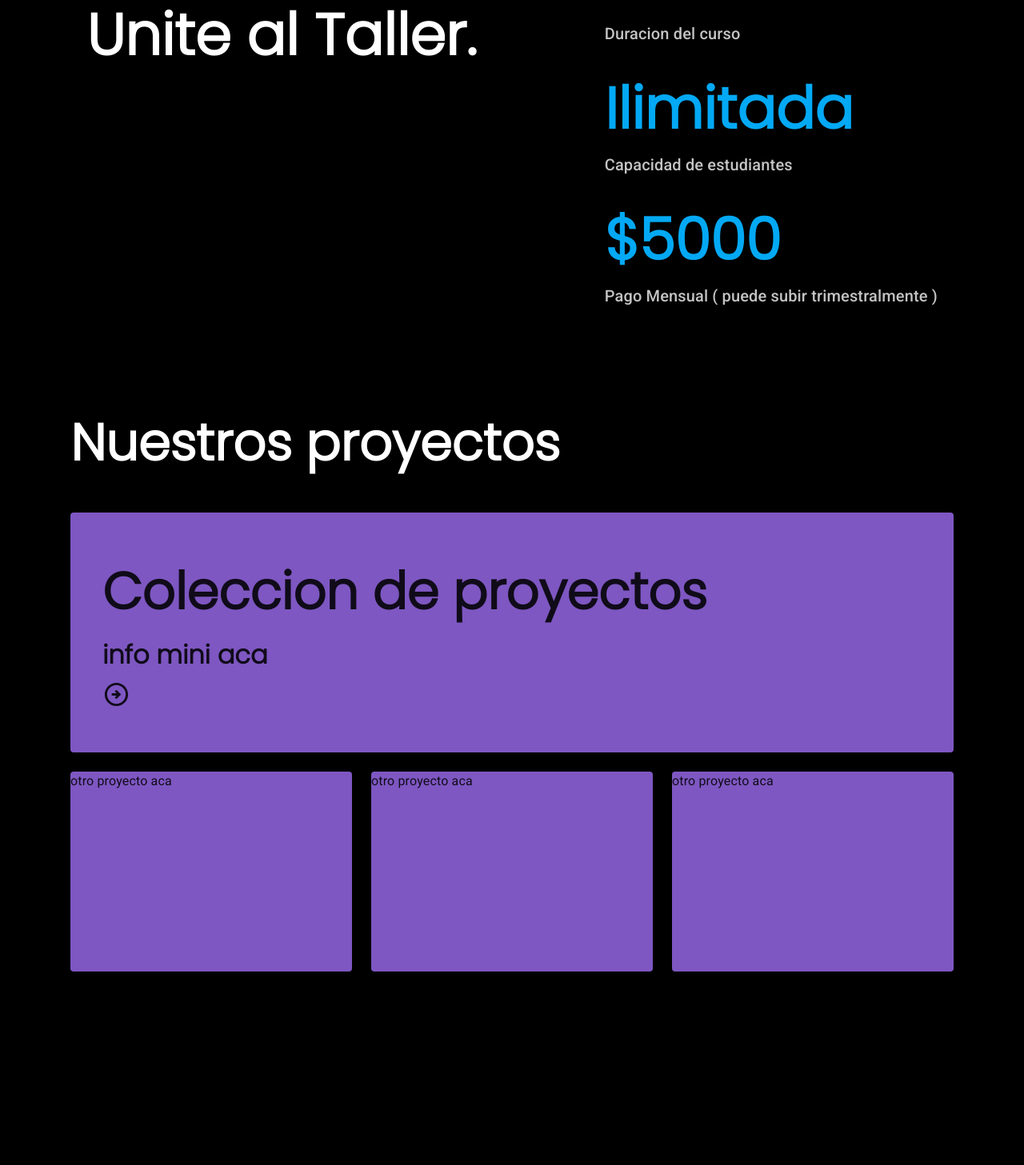
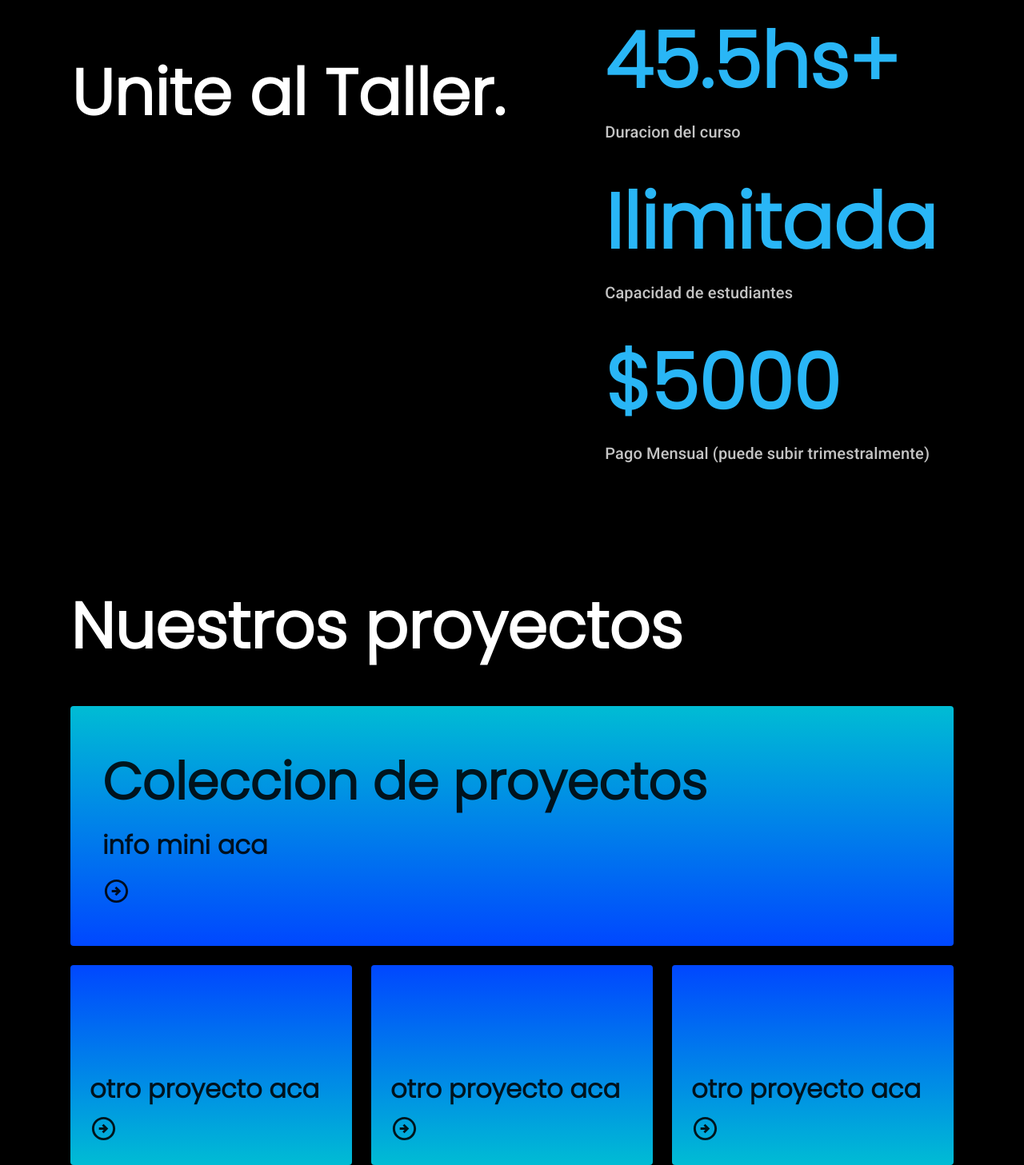
Before and after one commit to Maxi49/Programacion-la-merced, a React (Vite) app: page / in a window 1280 px wide. Shown: the part 854-2311 px from the top of the page at 80% size. Before the commit the page ends 2069 px from the top, so only its background shows below. Built offline with nearby package versions, Linux system fonts and the light colour scheme.

Commit message:
Some changes

```diff
--- a/index.html
+++ b/index.html
@@ -9,7 +9,7 @@
     <link href="https://fonts.googleapis.com/css2?family=Poppins:wght@300&display=swap" rel="stylesheet">
 
 
-    <title>Vite + React</title>
+    <title>Programacion La Merced</title>
   </head>
   <body class="bg-black" >
     <div id="root"></div>
--- a/src/Containers.jsx
+++ b/src/Containers.jsx
@@ -1,15 +1,41 @@
-import { Grid, Typography,Paper, makeStyles, Button, createTheme, ThemeProvider } from '@mui/material'
+import { Grid, Typography,Paper, makeStyles, Button, createTheme, ThemeProvider, useMediaQuery } from '@mui/material'
 import { Box, Container, Stack, display, height, typography } from '@mui/system'
 import React from 'react'
 import ArrowCircleRightOutlinedIcon from '@mui/icons-material/ArrowCircleRightOutlined';
-import { deepPurple } from '@mui/material/colors';
+import { deepPurple, grey,blue, purple,lightBlue,pink } from '@mui/material/colors';
+
 
 const theme = createTheme()
 
+theme.typography.h1 = {
+  fontSize: '2.2rem',
+  [theme.breakpoints.up('sm')] : {
+    fontSize: '3rem'
+  },
+  [theme.breakpoints.up('md')] : {
+      fontSize: '4.5rem'
+  },
+  [theme.breakpoints.up('lg')] : {
+    fontSize: '5rem'
+},
+  fontFamily: [
+      'Poppins'
+  ]
+}
+
 theme.typography.h3 = {
-    fontSize: '2rem',
+    fontSize: '1.7rem',
     [theme.breakpoints.up('md')] : {
         fontSize: '4rem'
+    },
+    fontFamily: [
+        'Poppins'
+    ]
+}
+theme.typography.h4 = {
+  fontSize: '1.4rem',
+  [theme.breakpoints.up('md')] : {
+      fontSize: '2rem'
   },
   fontFamily: [
       'Poppins'
@@ -27,21 +53,34 @@ theme.typography.h5 = {
 
 
 export const Containers = () => {
+
+    const prefersDarkMode = useMediaQuery('(prefers-color-scheme: dark)');
+
+    const themeDark = React.useMemo(
+    () =>
+      createTheme({
+        palette: {
+          mode: prefersDarkMode ? 'dark' : 'light',
+        },
+      }),
+    [prefersDarkMode],
+    );
+
     return (
         <>
         <ThemeProvider theme={theme} >
-            <Typography variant='h3' component={'h2'} color={'white'} >
+            <Typography variant='h1' component={'h2'} color={'white'} >
             Nuestros proyectos
             </Typography>
             <Grid mt={2} container spacing={3}>
             <Grid item xs={12} >
-              <Paper elevation={12} sx={{height:{xs:200, md:300,background:'-webkit-linear-gradient(to right, #5c258d, #4389a2)',
-              background: '#5c258d',
-              backgroundColor:deepPurple[400],
+                <Paper elevation={12} sx=
+            {{height:{xs:200,md:300,
               display:'flex',
               flexDirection:'column',
               justifyContent:'center',
               alignItems:'start',
+              background: 'linear-gradient(to top,#0047FF,#00BCD4);'
             }}} >
               <Box m={{xs:2,sm:3,md:5}}>
                   <Typography variant='h3' >
@@ -50,47 +89,59 @@ export const Containers = () => {
                   <Typography mt={1} variant='h5' >
                       info mini aca
                   </Typography>
-                  <Box mt={1} >
+                  <Box mt={2} >
                     <ArrowCircleRightOutlinedIcon fontSize='large' />
                   </Box>
                 </Box>
               </Paper>
           </Grid>
-          <Grid item xs={12} md={6} lg={4} sx={{
-            }} >
-                <Box>
-
-                </Box>
+          <Grid item xs={12} md={6} lg={4}>
               <Paper elevation={12} sx={{height:{xs:200, md:250,
-                backgroundColor:deepPurple[400],
+              background: 'linear-gradient(to bottom,#0047FF,#00BCD4);',
+              display:'flex',
+              flexDirection:'row',
+              alignItems:'end',
             }}} >
-                  <Typography>
+              <Box  m={{xs:2,md:3}} >
+                  <Typography variant='h4' sx={{mb:1}} >
                   otro proyecto aca
                   </Typography>
+                  <ArrowCircleRightOutlinedIcon fontSize='large'  />
+              </Box>
               </Paper>
           </Grid>
           <Grid item xs={12} md={6} lg={4}>
               <Paper elevation={12} sx={{height:{xs:200, md:250,
-                backgroundColor: deepPurple[400],
-
+              background: 'linear-gradient(to bottom,#0047FF,#00BCD4);',
+              display:'flex',
+              flexDirection:'row',
+              alignItems:'end',
             }}} >
-                  <Typography>
+              <Box m={{xs:2,md:3}} >
+                  <Typography variant='h4' sx={{mb:1}} >
                   otro proyecto aca
                   </Typography>
+                  <ArrowCircleRightOutlinedIcon fontSize='large'  />
+              </Box>
               </Paper>
           </Grid>
           <Grid item xs={12} md={12} lg={4} >
-              <Paper elevation={12} sx={{height:{xs:200, md:250,
-                    backgroundColor:deepPurple[400],
+              <Paper elevation={12}  sx={{height:{xs:200,   md:250,
+                    background: 'linear-gradient(to bottom,#0047FF,#00BCD4);',
+                    display:'flex',
+                    flexDirection:'row',
+                    alignItems:'end'
                 }}} >
-                  <Typography>
+                  <Box  m={{xs:2,md:3}} >
+                    <Typography sx={{mb:1}} variant='h4' >
                   otro proyecto aca
                     </Typography>
+                    <ArrowCircleRightOutlinedIcon fontSize='large' />
+                  </Box>
               </Paper>
           </Grid>
       </Grid>
     </ThemeProvider>
-
         </>
     )
 }
--- /dev/null
+++ b/src/Fotos.jsx
@@ -0,0 +1,16 @@
+import * as React from 'react';
+import Box from '@mui/material/Box';
+import ImageList from '@mui/material/ImageList';
+import ImageListItem from '@mui/material/ImageListItem';
+import { Stack } from '@mui/material';
+
+
+export const Fotos = () => {
+    return (
+        <>
+            <Stack direction={'row'} flexWrap={'wrap'} >
+
+            </Stack>
+        </>
+    )
+}
--- a/src/MiddlePage.jsx
+++ b/src/MiddlePage.jsx
@@ -10,10 +10,16 @@ import { lightBlue } from '@mui/material/colors';
 const theme = createTheme()
 
 theme.typography.h1 = {
-  fontSize: '2rem',
+  fontSize: '2.5rem',
+  [theme.breakpoints.up('sm')] : {
+    fontSize: '3rem'
+  },
   [theme.breakpoints.up('md')] : {
-      fontSize: '5rem'
+      fontSize: '3rem'
   },
+  [theme.breakpoints.up('lg')] : {
+    fontSize: '5rem'
+},
   fontFamily: [
       'Poppins'
   ]
@@ -21,8 +27,14 @@ theme.typography.h1 = {
 
 theme.typography.h2 = {
   fontSize: '3rem',
+  [theme.breakpoints.up('sm')] : {
+    fontSize: '3.4rem'
+  },
   [theme.breakpoints.up('md')] : {
-      fontSize: '4.5rem'
+      fontSize: '4rem'
+  },
+  [theme.breakpoints.up('lg')] : {
+    fontSize: '6rem'
   },
   fontFamily: [
       'Poppins'
@@ -33,23 +45,21 @@ export function MiddlePage() {
   return (
       <Stack sx={{
         display:'flex',
+        width:'100%',
+        justifyContent:'space-evenly',
         mt:{xs:3,md:12},
-        gap:{xs:0,sm:7,md:20}
-      }} direction={{ xs: 'column', sm: 'row' }}>
-        <Grid item>
-          <ThemeProvider theme={theme} >
+        gap:{xs:3,sm:5,md:10,lg:10}
+      }} direction={{ xs: 'column', sm: 'column',md:'row' }}>
+        <ThemeProvider theme={theme} >
             <Typography
-            sx={{ mt: 9,mb:{xs:3,md:0} }}
-            variant="h2"
+            sx={{ mt: 9,mb:{xs:3,md:0},pl:{xs:2.5,md:0,lg:0} }}
+            variant="h1"
             color={'white'}
             component={'h2'}
             >
             Unite al Taller.
             </Typography>
-          </ThemeProvider>
-        </Grid>
-        <Grid item>
-          <Grid container direction={'column'}>
+            <Grid item sx={{p:{xs:2.5}}}>
             <ThemeProvider theme={theme} >
             <Typography
               variant='h2'
@@ -57,7 +67,7 @@ export function MiddlePage() {
                 WebkitBackgroundClip: 'text',
                 MozBackgroundClip: 'text',
                 color: 'transparent',
-                backgroundColor: lightBlue[500],
+                backgroundColor: lightBlue[400],
                 backgroundClip: 'text',
               }}
               component={'h3'}
@@ -73,9 +83,8 @@ export function MiddlePage() {
                 WebkitBackgroundClip: 'text',
                 MozBackgroundClip: 'text',
                 color: 'transparent',
-                backgroundColor: lightBlue[500],
+                backgroundColor: lightBlue[400],
                 backgroundClip: 'text',
-
                 marginTop:3
               }}
 
@@ -92,7 +101,7 @@ export function MiddlePage() {
                 WebkitBackgroundClip: 'text',
                 MozBackgroundClip: 'text',
                 color: 'transparent',
-                backgroundColor: lightBlue[500],
+                backgroundColor: lightBlue[400],
                 backgroundClip: 'text',
                 marginTop:3
               }}
@@ -101,11 +110,11 @@ export function MiddlePage() {
               $5000
             </Typography>
               <Typography color={'#C4C4C4'} variant="h6">
-                Pago Mensual ( puede subir trimestralmente )
+                Pago Mensual (puede subir trimestralmente)
               </Typography>
             </ThemeProvider>
           </Grid>
-        </Grid>
+          </ThemeProvider>
       </Stack>
   );
 }
--- a/src/Proyects.jsx
+++ b/src/Proyects.jsx
@@ -2,13 +2,18 @@ import { Grid, Paper, Typography } from '@mui/material'
 import { Box, Container, Stack, borderColor } from '@mui/system'
 import React from 'react'
 import { Containers } from './Containers'
+import { Fotos } from './Fotos'
+import { MiddlePage } from './MiddlePage'
 
 
 
 export const Proyects = () => {
   return (
-    <Container fixed maxWidth='lg' sx={{mt:{xs:10,md:15}}} >
+    <>
+    <Container fixed maxWidth='xl' sx={{mt:{xs:10,md:15}}} >
       <Containers/>
     </Container>
+      <Fotos/>
+    </>
   )
 }
--- a/src/Title.jsx
+++ b/src/Title.jsx
@@ -10,14 +10,30 @@ theme.typography.h3 = {
     [theme.breakpoints.up('md')] : {
         fontSize:'3.7rem'
     },
+
     fontFamily: [
         'Poppins'
     ]
 }
 theme.typography.h1 = {
-    fontSize: '2.5rem',
+    fontSize: '2.7rem',
     [theme.breakpoints.up('md')] : {
-        fontSize:'4rem'
+        fontSize:'4.5rem'
+    },
+    [theme.breakpoints.up('lg')] : {
+        fontSize:'5rem'
+    },
+    fontFamily: [
+        'Poppins'
+    ]
+}
+theme.typography.h4 = {
+    fontSize: '1.4rem',
+    [theme.breakpoints.up('md')] : {
+        fontSize:'2rem'
+    },
+    [theme.breakpoints.up('lg')] : {
+        fontSize:'2.5rem'
     },
     fontFamily: [
         'Poppins'
@@ -45,7 +61,7 @@ export const Title = () => {
                     <Typography variant='h5' component={'p'} sx={{
                         color:'grey',
                         mt:3,
-
+                        width:{md:'70%'}
                     }} >
                         Un taller dado por la institucion La Merced donde se explican varios conceptos de software y logica
                     </Typography>
@@ -104,7 +120,7 @@ export const Title = () => {
                         }} src="../Public/Python.png" alt=""/>
                 </Box>
         </Box>
-        <Typography variant='h5' sx={{display:'flex',justifyContent:'center',mt:10,ml:{xs:3,md:0}}} color={'grey'} >Lorem ipsum dolor sit amet consectetur adipisicing elit.</Typography>
+        <Typography variant='h4' sx={{display:'flex',textAlign:'center',mt:10,justifyContent:'center'}} color={'grey'} >Lorem ipsum dolor sit amet consectetur adipisicing elit.</Typography>
         </ThemeProvider>
     </Grid>
 )
--- a/styles/styles.css
+++ b/styles/styles.css
@@ -12,5 +12,5 @@ body{
 @media (min-width: 935px) {
     .responsive-img {
         max-width: 200px;
-    }
+    };
 }
```
Also changed, not shown: src/App.jsx (+6 -5 lines). Lines whose indentation alone changed are shown as unchanged.
